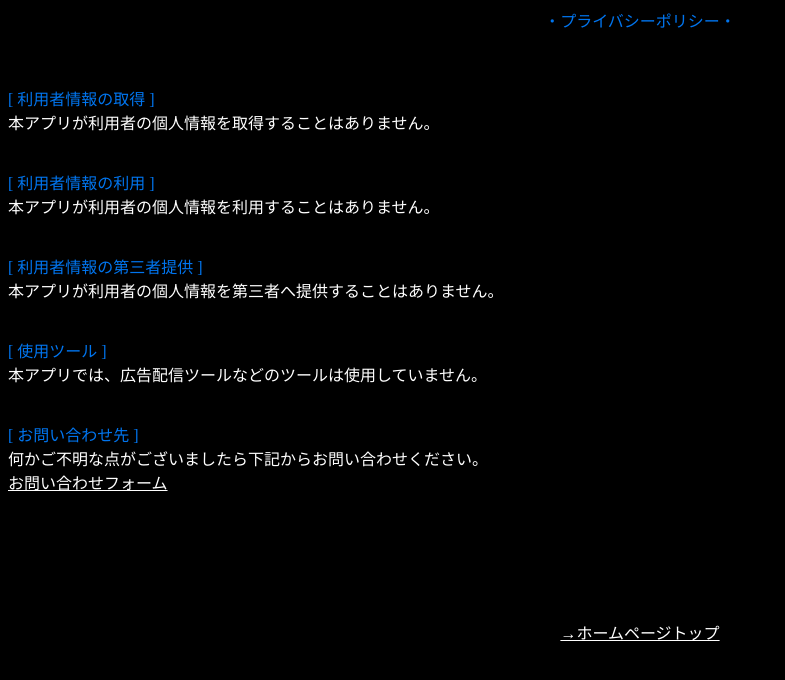
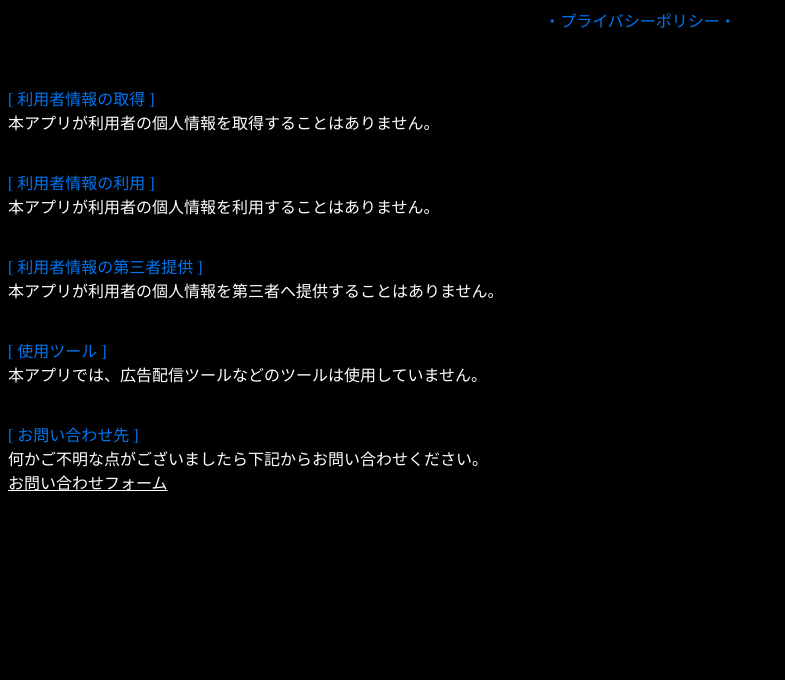
Before and after one commit to urota0824/MuscleTrainingManagement, a plain HTML site: page docs/index.html in a window 1280 px wide. Shown: the top 680 px of the page, without its empty margins (0-785 px from the left). Drawn offline with Linux system fonts and the light colour scheme.

```diff
--- a/docs/index.html
+++ b/docs/index.html
@@ -91,11 +91,6 @@
     <br><br><br><br><br>
     <br><br><br>
 
-    <center>
-        <font class="FontLink">
-            <a href="https://edunity.github.io/WebSite_CubeChainer_Help/" target="_self">→ホームページトップ</a>
-        </font>
-    </center>
 
 </div>
 
```
